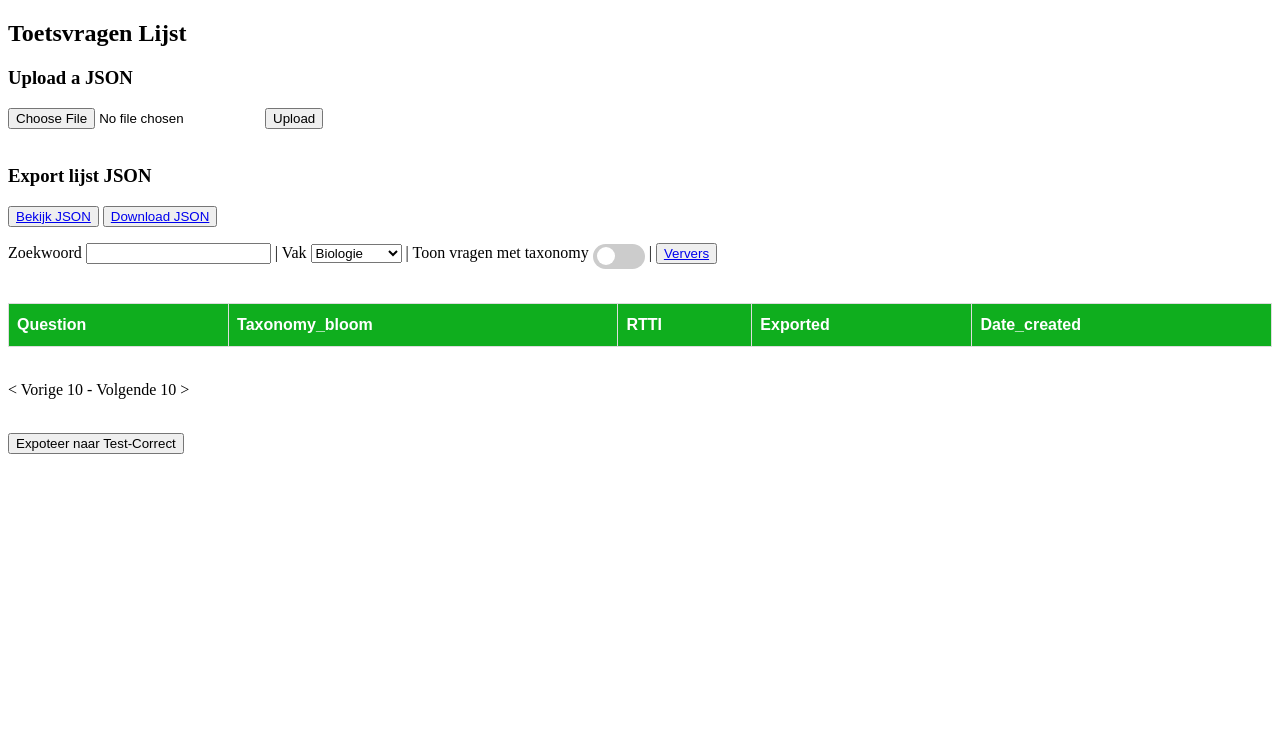
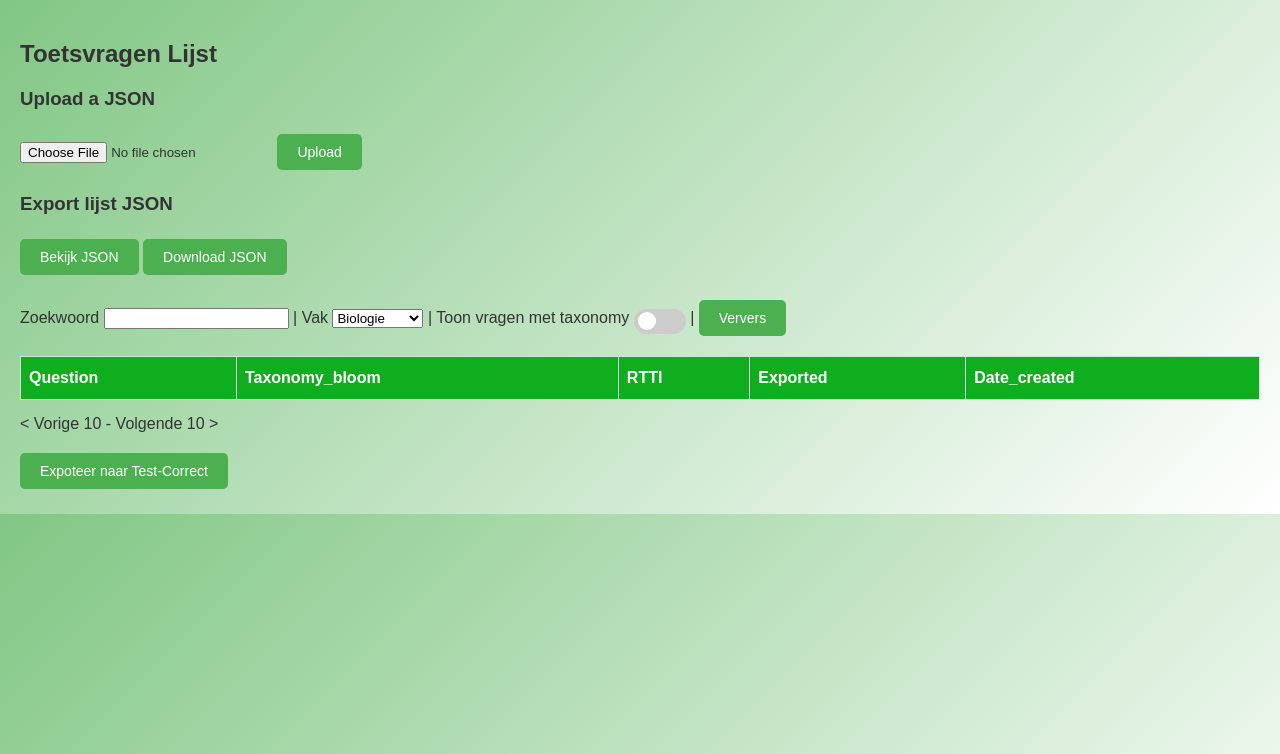
Before and after one commit to tuwi-0808374/WP2-TestCorrect-Project, a Flask app: page /toetsvragenScherm in a window 1280 px wide. Shown: the top 754 px of the page. Run offline with Flask 3, Linux system fonts and the light colour scheme; data comes from the database, SQL or seed files in the repository; lists and menus that the app fills with data are empty.

Commit message:
toetsvragenScherm.html aangepast

```diff
--- a/templates/toetsvragenScherm.html
+++ b/templates/toetsvragenScherm.html
@@ -4,6 +4,18 @@
   <meta charset="UTF-8">
   <title>Toetsvragen</title>
   <style>
+    body {
+      font-family: Arial, Helvetica, sans-serif;
+      background: linear-gradient(135deg, #81c784, #ffffff);
+      margin: 0;
+      padding: 20px;
+      color: #333;
+    }
+
+    h2, h3 {
+      color: #333;
+    }
+
     #questions {
       font-family: Arial, Helvetica, sans-serif;
       border-collapse: collapse;
@@ -15,9 +27,13 @@
       padding: 8px;
     }
 
-    #questions tr:nth-child(even){background-color: #f2f2f2;}
+    #questions tr:nth-child(even) {
+      background-color: #f2f2f2;
+    }
 
-    #questions tr:hover {background-color: #ddd;}
+    #questions tr:hover {
+      background-color: #ddd;
+    }
 
     #questions th {
       padding-top: 12px;
@@ -48,7 +64,6 @@
       right: 0;
       bottom: 0;
       background-color: #ccc;
-      -webkit-transition: .4s;
       transition: .4s;
     }
 
@@ -60,7 +75,6 @@
       left: 4px;
       bottom: 4px;
       background-color: white;
-      -webkit-transition: .4s;
       transition: .4s;
     }
 
@@ -73,18 +87,48 @@
     }
 
     input:checked + .slider:before {
-      -webkit-transform: translateX(22px);
-      -ms-transform: translateX(22px);
       transform: translateX(22px);
     }
 
-    /* Rounded sliders */
     .slider.round {
       border-radius: 34px;
     }
 
     .slider.round:before {
       border-radius: 50%;
+    }
+
+    input[type="file"] {
+      margin-bottom: 10px;
+    }
+
+    button {
+      background-color: #4caf50;
+      color: white;
+      border: none;
+      padding: 10px 20px;
+      border-radius: 5px;
+      font-size: 14px;
+      cursor: pointer;
+      margin: 5px 0;
+      transition: background-color 0.3s;
+    }
+
+    button:hover {
+      background-color: #388e3c;
+    }
+
+    button a {
+      color: white;
+      text-decoration: none;
+    }
+
+    button a:hover {
+      text-decoration: underline;
+    }
+
+    p {
+      margin: 15px 0;
     }
   </style>
 </head>
@@ -96,21 +140,24 @@
     <button type="button" onclick="uploadFile()">Upload</button>
   </form>
   <div id="output"></div>
-  <br>
   <h3>Export lijst JSON</h3>
   <button><a href="/export_vragen">Bekijk JSON</a></button>
   <button><a href="/export_vragen_save">Download JSON</a></button>
-  <br>
-  <p>Zoekwoord <input type="text" id="zoekWoord" name="zoekWoord"> | <label for="vak">Vak</label>
+  <p>
+    Zoekwoord <input type="text" id="zoekWoord" name="zoekWoord"> |
+    <label for="vak">Vak</label>
     <select name="vak" id="vak">
       <option value="biologie">Biologie</option>
       <option value="engels">Engels</option>
       <option value="nederlands">Nederlands</option>
-    </select> | Toon vragen met taxonomy <label class="switch">
+    </select> |
+    Toon vragen met taxonomy
+    <label class="switch">
       <input type="checkbox">
       <span class="slider round"></span>
-    </label> | <button><a href="/toetsvragenScherm">Ververs</a></button></p>
-    <br>
+    </label> |
+    <button><a href="/toetsvragenScherm">Ververs</a></button>
+  </p>
   <table id="questions">
     <tr>
       <th>Question</th>
@@ -129,24 +176,18 @@
     </tr>
     {% endfor %}
   </table>
-    <br>
   <p>< Vorige 10 - Volgende 10 ></p>
-    <br>
   <button>Expoteer naar Test-Correct</button>
-
   <script>
     function uploadFile() {
       const fileInput = document.getElementById('jsonFile');
       const file = fileInput.files[0];
-
       if (!file) {
         document.getElementById('output').innerHTML = "Geen file gevonden.";
         return;
       }
-
       const formData = new FormData();
       formData.append('file', file);
-
       fetch('/import', {
         method: 'POST',
         body: formData
```
Lines whose indentation alone changed are shown as unchanged.
